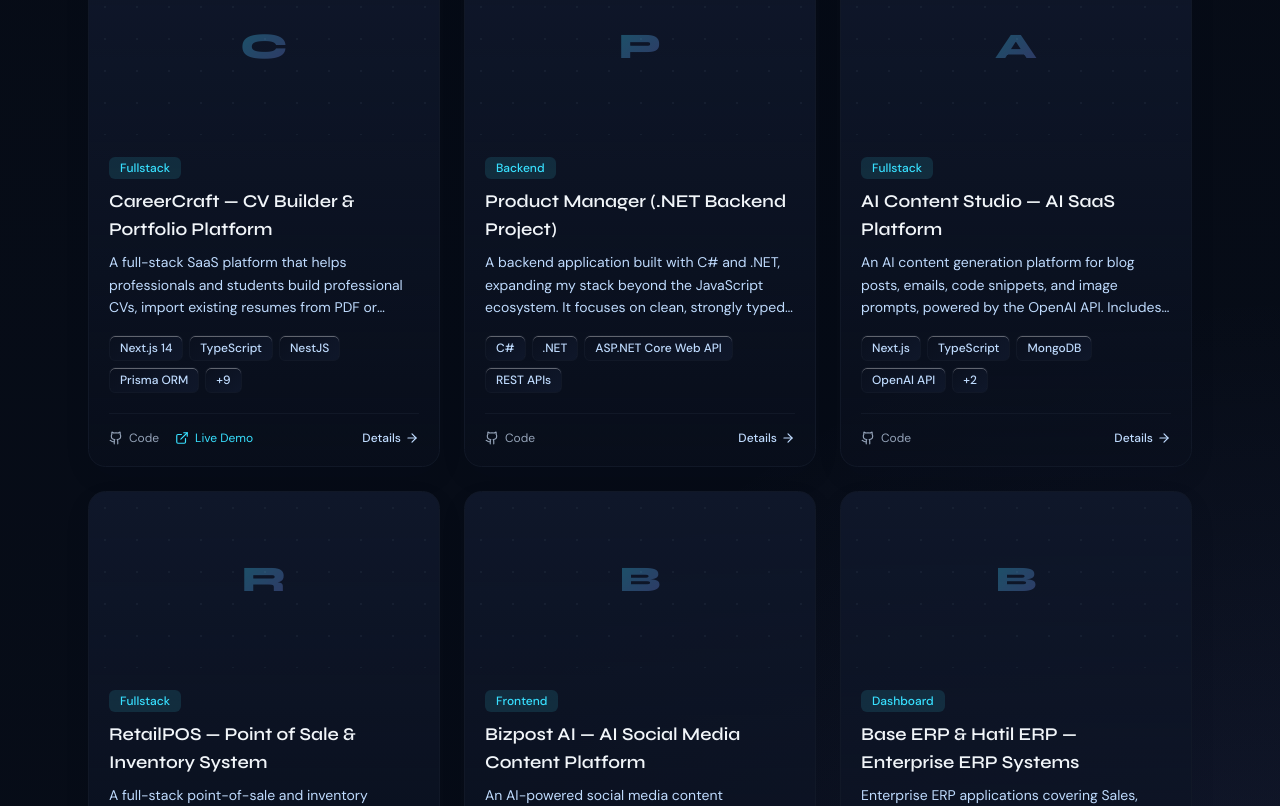
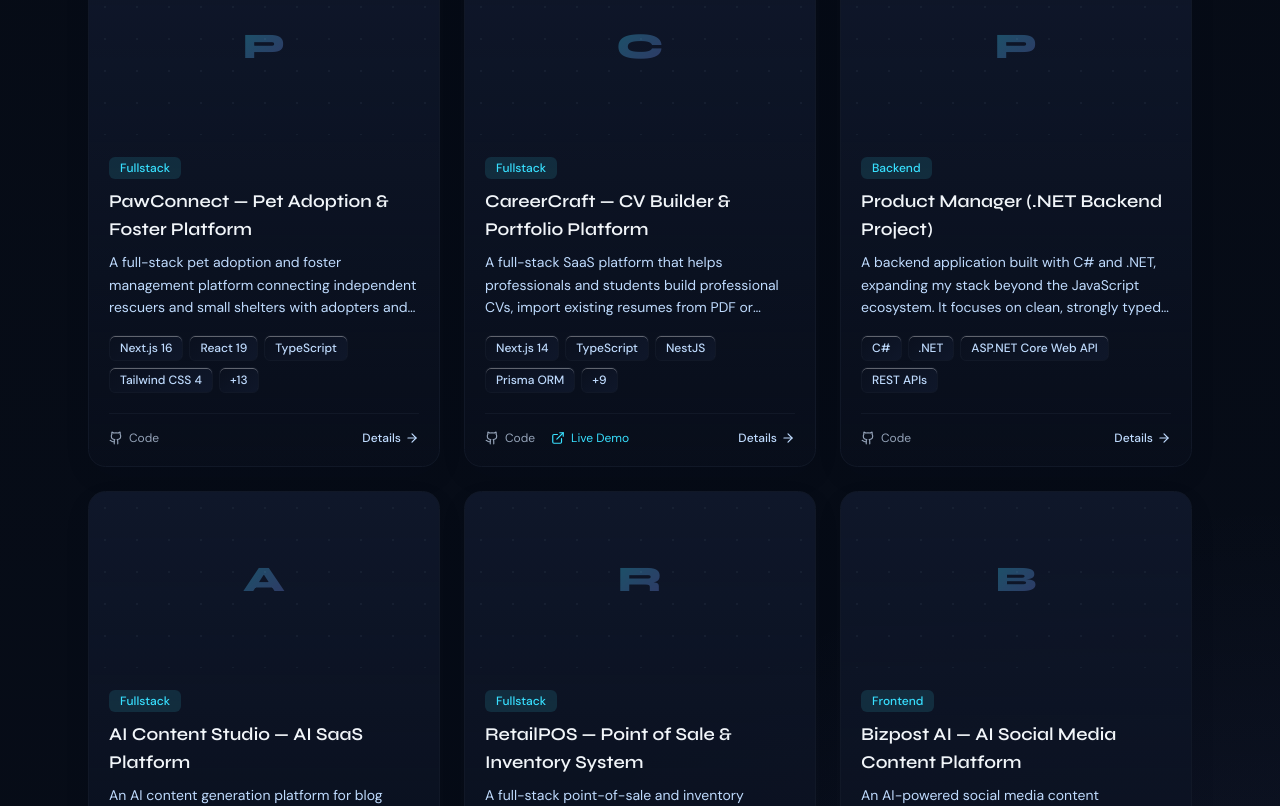
Before and after one commit to raselcsedev/personal_website, a Next.js app: page / in a window 1280 px wide. Shown: the part 3660-4466 px from the top of the page. Built offline with nearby package versions, Linux system fonts and the light colour scheme; no server answers.

Commit message:
PawConnect — Pet Adoption & Foster Platform

```diff
--- a/constants/data.ts
+++ b/constants/data.ts
@@ -99,6 +99,60 @@ export const SKILLS: Skill[] = [
 ];
 
 export const PROJECTS: Project[] = [
+  {
+    id: "13",
+    slug: "pawconnect-pet-adoption-foster-platform",
+    title: "PawConnect — Pet Adoption & Foster Platform",
+    description:
+      "A full-stack pet adoption and foster management platform connecting independent rescuers and small shelters with adopters and foster families. Features pet listings, application management, secure authentication, notifications, and an administrator moderation dashboard.",
+    overview:
+      "PawConnect is a full-stack web application built with Next.js 16 and ASP.NET Core 10 Web API, using Entity Framework Core and MariaDB/MySQL for data persistence. Guests can browse and filter pet listings, adopters can submit and track adoption or foster applications, and rescuers can manage pet profiles, photos, and applications. The platform includes role-based authorization, JWT authentication with rotating refresh tokens, secure HttpOnly cookie sessions through a backend-for-frontend (BFF) layer, transactional notifications, application status history, and administrator tools for listing moderation, reports, and user management.",
+    role: "Full-Stack Developer",
+    projectType: "personal",
+    features: [
+      "Browse, search, filter, sort, and paginate published pet listings",
+      "Detailed pet profiles with photo galleries, health information, and care requirements",
+      "Adoption and foster application submission with status tracking and history",
+      "Rescuer dashboard for creating, editing, publishing, pausing, and archiving pet listings",
+      "Pet photo uploads with file validation, cover photo selection, and photo management",
+      "Application review workflow with approval, rejection, withdrawal, and adoption completion",
+      "Database-enforced duplicate application prevention and concurrency handling",
+      "In-app notifications for application updates, decisions, and completed adoptions",
+      "User reporting system for inappropriate or concerning pet listings",
+      "Admin dashboard for report review, listing moderation, and account management",
+      "Role-based authorization and resource ownership validation",
+      "Secure authentication with JWT access tokens, rotating refresh tokens, and HttpOnly cookies",
+      "Next.js backend-for-frontend (BFF) layer with CSRF protection and API route allow-listing",
+      "ASP.NET Core ProblemDetails error responses, structured logging, and rate limiting",
+      "Entity Framework Core migrations and relational database constraints",
+      "Unit, integration, security, and concurrency testing with xUnit",
+      "Responsive frontend built with Tailwind CSS 4 and React 19",
+    ],
+    image: "/projects/pawconnect.jpg",
+    tech: [
+      "Next.js 16",
+      "React 19",
+      "TypeScript",
+      "Tailwind CSS 4",
+      "ASP.NET Core 10",
+      "C#",
+      "Entity Framework Core 10",
+      "MariaDB",
+      "MySQL",
+      "ASP.NET Core Identity",
+      "JWT",
+      "TanStack Query",
+      "React Hook Form",
+      "Zod",
+      "xUnit",
+      "Swagger",
+      "Git",
+    ],
+    github: "https://github.com/raselcsedev/paw-connect",
+    live: "",
+    category: "fullstack",
+    featured: true,
+  },
   {
     id: "12",
     slug: "careercraft-cv-portfolio-platform",
```
Also changed, not shown: constants/demo_data.ts (+54 -0 lines).
